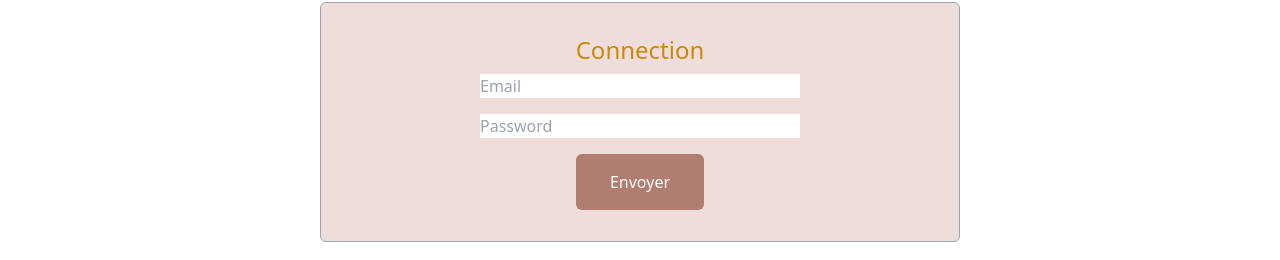
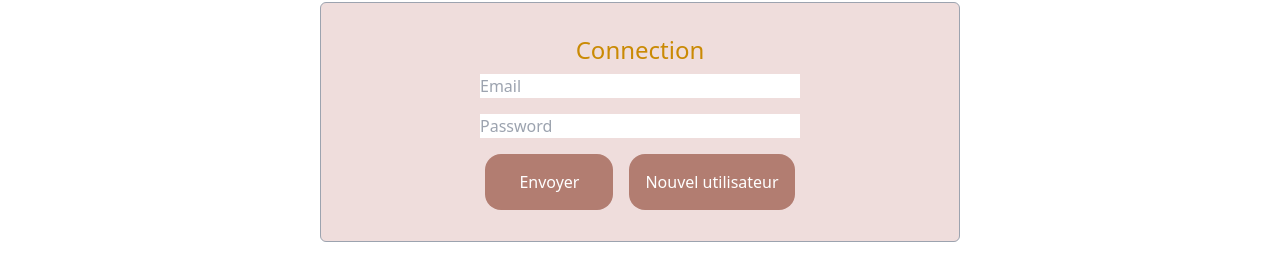
Before and after one commit to Brenion/iledepaix, a React (Create React App) app: page /FormConnect in a window 1280 px wide. Shown: the part 154-414 px from the top of the page. Built offline with nearby package versions, Linux system fonts and the light colour scheme.

Commit message:
Nex user in connection form + fix tailwind

```diff
--- a/src/components/ConnectForm.jsx
+++ b/src/components/ConnectForm.jsx
@@ -9,7 +9,11 @@ const ConnectForm = () => {
         <form action="" className="flex flex-col items-center">
             <input type="text" name="" id="" placeholder="Email" className="w-80" />
             <input type="text" name="" id="" placeholder="Password" className="w-80 mt-4" />
-            <button className="rounded-md bg-[#b27d71] w-32 h-14 text-white mt-4">Envoyer</button>
+            <div className="block">
+
+            <button className="rounded-2xl bg-[#b27d71] w-32 h-14 text-white mt-4">Envoyer</button>
+        <button className="bg-[#b27d71] rounded-2xl p-4 text-white ml-4">Nouvel utilisateur</button>
+            </div>
         </form>
         </div>
             </div>
```
